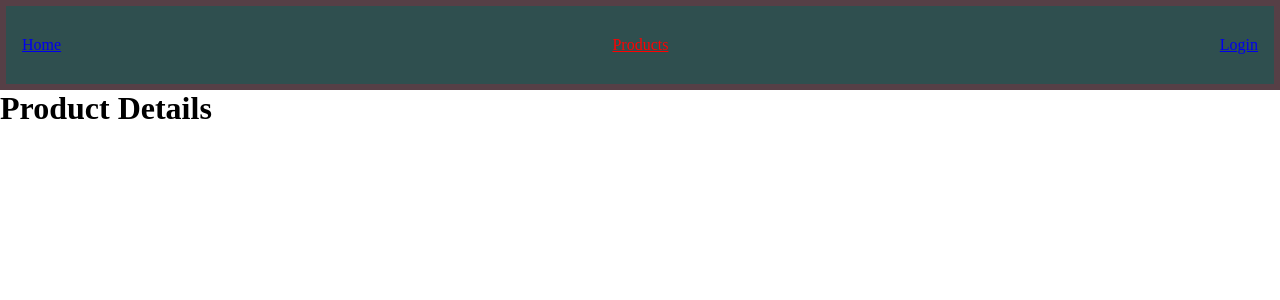
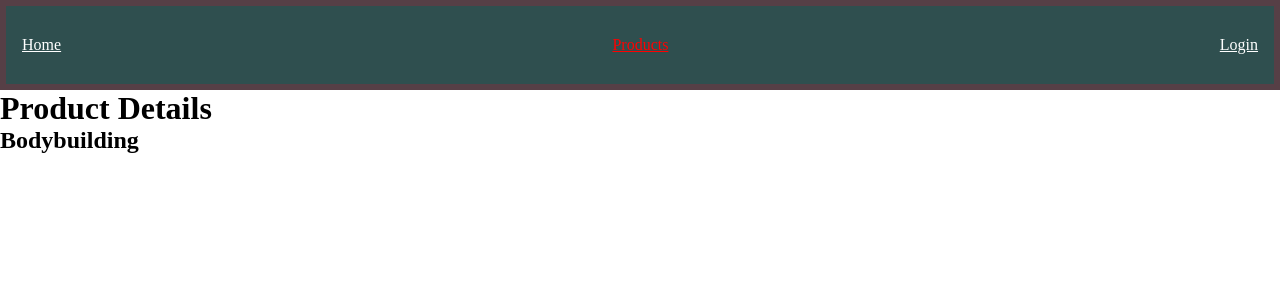
Before and after one commit to TompaLucian/projects, a React (Create React App) app: page /products/1 in a window 1280 px wide. Shown: the top 300 px of the page. Built offline with nearby package versions, Linux system fonts and the light colour scheme; data requests are answered from the project's data file.

Commit message:
final-project-TompaLucian

```diff
--- a/src/components/Nav/Nav.js
+++ b/src/components/Nav/Nav.js
@@ -9,17 +9,17 @@ export function Nav() {
             <nav>
                 <ul>
                     <li className={styles['home']}>
-                        <NavLink className={({isActive}) => isActive ? styles.active : ""} to="/Home">
+                        <NavLink className={({isActive}) => isActive ? styles.active : styles.inactive} to="/Home">
                             Home
                         </NavLink>
                     </li>
                     <li>
-                        <NavLink className={({isActive}) => isActive ? styles.active : ""} to="/Products">
+                        <NavLink className={({isActive}) => isActive ? styles.active : styles.inactive} to="/Products">
                             Products
                         </NavLink>
                     </li>
                     <li className={styles['push-right']}>
-                        <NavLink className={({isActive}) => isActive ? styles.active : ""} to="/auth">
+                        <NavLink className={({isActive}) => isActive ? styles.active : styles.inactive} to="/auth">
                             Login
                         </NavLink>
                     </li>
--- a/src/components/Nav/Nav.module.css
+++ b/src/components/Nav/Nav.module.css
@@ -1,5 +1,9 @@
 .active {
     color: red;
+  }
+
+.inactive {
+    color: white;
   }
 
   ul {
@@ -34,5 +38,4 @@
   .home {
     margin-right: auto;
     padding-left: 1rem;
-
   }
--- a/src/features/Home/Home.module.css
+++ b/src/features/Home/Home.module.css
@@ -16,4 +16,5 @@
 .barpic {
     max-width: 100%;
     height: auto;
+    border-radius: 15px;
 }
--- a/src/features/Products/ProductCard.js
+++ b/src/features/Products/ProductCard.js
@@ -3,11 +3,14 @@ import styles from "./Products.module.css";
 
 export function ProductCard({ item }) {
 return (
-    <article>
-        <Link to={`/products/${item.id}`}>
-            <h2>{item.name}</h2>
-            <img className={styles['img']} src={item.image} alt={`${item.name} image`} />
-        </Link>
-    </article>
+    <div>
+        <article>
+            <Link to={`/products/${item.id}`}>
+                <h2>{item.name}</h2>
+                <img className={styles['poster']} src={item.image} alt={`${item.name} poster`} />
+            </Link>
+        </article>
+    </div>
+
     );
 }
--- a/src/features/Products/ProductDetails.js
+++ b/src/features/Products/ProductDetails.js
@@ -1,7 +1,27 @@
+import { useEffect, useState } from "react";
+import { useParams } from "react-router-dom";
+
 export function ProductDetails () {
+    const { productId } = useParams();
+    const [product, setProduct] = useState(null);
+
+    useEffect(() => {
+        fetch ('http://localhost:3005/products/' + productId)
+        .then((res) => res.json())
+        .then ((data) => setProduct(data))
+
+    }, [productId]);
+
+    if (!product) {
+        return <strong>Loading...</strong>
+    }
+
+
     return (
         <>
             <h1>Product Details</h1>
+            <h2>{product.name}</h2>
+
         </>
     );
 }
--- a/src/features/Products/Products.module.css
+++ b/src/features/Products/Products.module.css
@@ -4,12 +4,17 @@
 
 }
 
+.inactive {
+    color: white;
+  }
+
 .main-section {
+    gap: 2rem;
     background-color:  #3b3832;
     display: grid;
     padding-left: 2rem;
     box-sizing: border-box;
-    grid-template-columns: repeat(auto-fit,  minmax(500px, 1fr));
+    grid-template-columns: repeat(auto-fit,  minmax(100px, 600px));
     width: 100;
     height: auto;
     border: 6px #563f46 solid;
@@ -19,13 +24,12 @@
     grid-column: 1/-1;
 }
 
-.img {
-    gap: 1rem;
-    width: auto;
+.poster {
+    width: 100%;
     height: auto;
     max-width: 450px;
     max-height: 450px;
     justify-content: space-around;
     border: 2px black solid;
-
+    border-radius: 15px;
 }
```
Also changed, not shown: src/features/Products/Products.js (+2 -9 lines).
